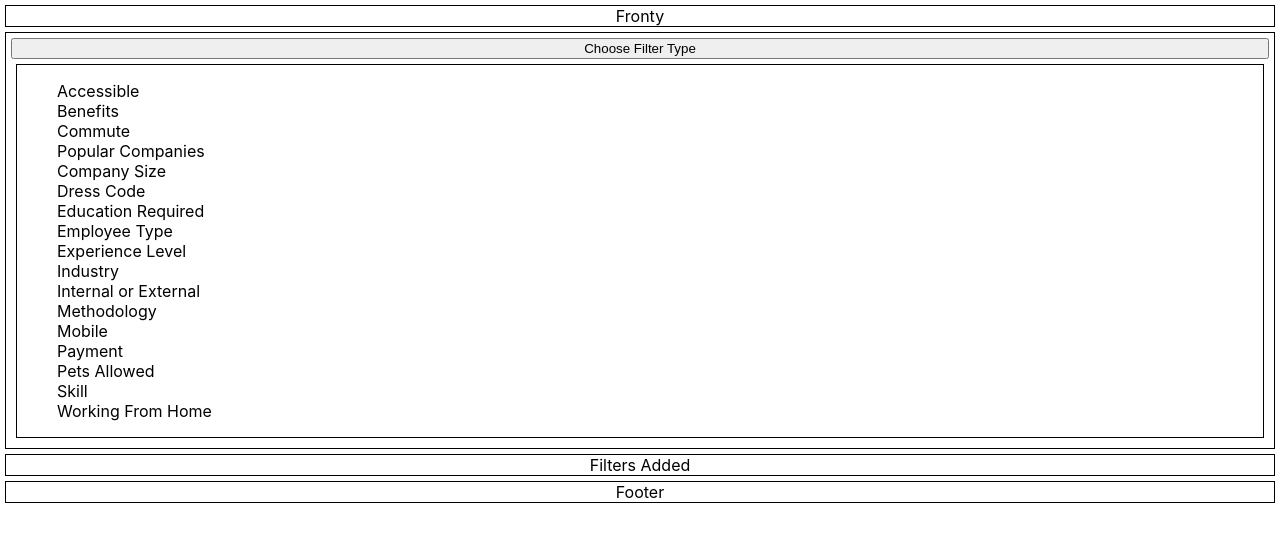
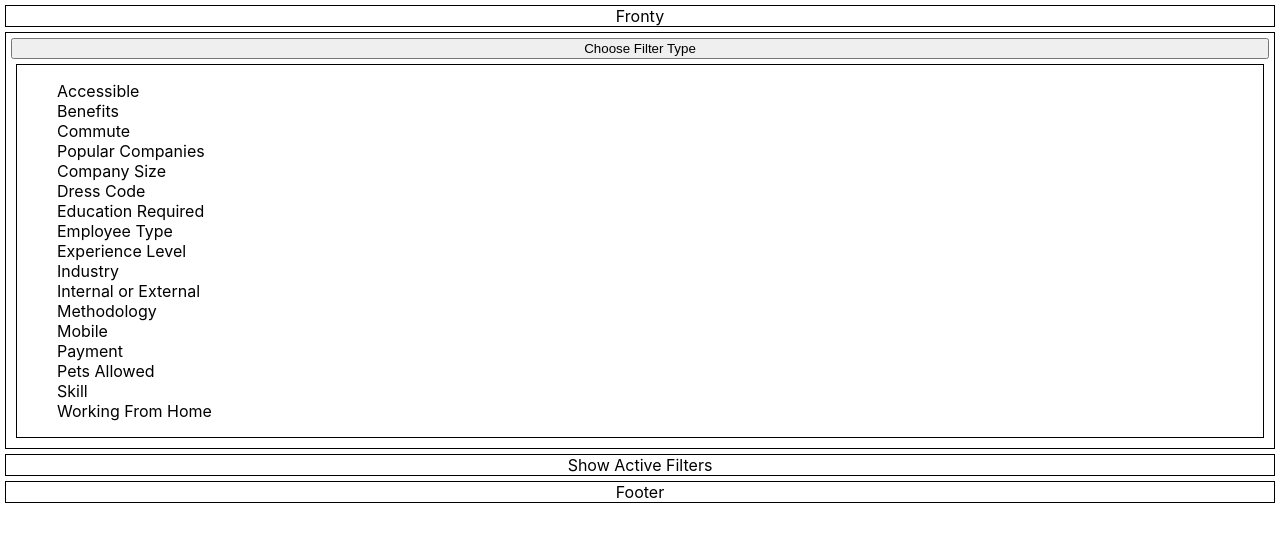
Before and after one commit to patcoston/fronty, a React (Create React App) app: page / in a window 1280 px wide. Both pictures are taken after a click on the button "Choose Filter Type". Shown: the top 542 px of the page. Built offline with nearby package versions, Linux system fonts and the light colour scheme.

Commit message:
Refactored App, renamed AddFilter to MainBody. Added ActiveFilters.

```diff
--- a/src/App.css
+++ b/src/App.css
@@ -1,19 +1,3 @@
 .App {
   text-align: center;
 }
-
-.App-header {
-  background-color: #fff;
-}
-
-.App-footer {
-  background-color: #fff;
-}
-
-.App-body {
-  background-color: #fff;
-}
-
-.App-link {
-  color: #61dafb;
-}
--- a/src/App.tsx
+++ b/src/App.tsx
@@ -1,6 +1,5 @@
 import React from "react"
-import AddFilter from "./components/AddFilter"
-import ShowResults from "./components/ShowResults"
+import MainBody from "./components/MainBody"
 import Header from "./components/Header"
 import Footer from "./components/Footer"
 import "./App.css"
@@ -8,16 +7,9 @@ import "./App.css"
 function App() {
   return (
     <div className="App">
-      <header className="App-header">
-        <Header />
-      </header>
-      <main className="App-main">
-        <AddFilter />
-        <ShowResults />
-      </main>
-      <footer className="App-footer">
-        <Footer />
-      </footer>
+      <Header />
+      <MainBody />
+      <Footer />
     </div>
   )
 }
--- a/src/components/AddFilter.css
+++ /dev/null
@@ -1,16 +0,0 @@
-.add-filter {
-  border: 1px solid black;
-  margin: 5px;
-  padding: 5px;
-  display: flex;
-  flex-direction: column;
-  justify-content: center;
-}
-
-.filters-added {
-  border: 1px solid black;
-  margin: 5px;
-  display: flex;
-  flex-direction: column;
-  justify-content: center;
-}
--- a/src/components/FilterChoose.tsx
+++ b/src/components/FilterChoose.tsx
@@ -2,16 +2,14 @@ import { FC } from "react"
 import "./FilterChoose.css"
 
 interface Props {
-  show: boolean
   list: Array<string>
   label: string
 }
 
-const FilterChoose: FC<Props> = ({ show, list, label }) => {
+const FilterChoose: FC<Props> = ({ list, label }) => {
   const size = list.length < 21 ? list.length : 20
   return (
     <>
-      {show && (
       <div className="filter-choose-body">
         <label htmlFor="filter-choose">Filter on {label}</label>
         <select
@@ -27,7 +25,6 @@ const FilterChoose: FC<Props> = ({ show, list, label }) => {
           ))}
         </select>
       </div>
-      )}
     </>
   )
 }
--- /dev/null
+++ b/src/components/MainBody.css
@@ -0,0 +1,8 @@
+.main-body {
+  border: 1px solid black;
+  margin: 5px;
+  padding: 5px;
+  display: flex;
+  flex-direction: column;
+  justify-content: center;
+}
--- a/src/components/AddFilter.tsx
+++ b/src/components/MainBody.tsx
@@ -1,19 +1,22 @@
 import { FC, useState } from "react"
 import FilterMenu from "./FilterMenu"
 import FilterChoose from "./FilterChoose"
+import ShowActiveFilters from "./ShowActiveFilters"
+import ShowResults from "./ShowResults"
 import { useStore } from "../store/StoreProvider"
 import filterData from "../data/filter-data"
 import * as filterType from "../utils/constants"
-import "./AddFilter.css"
+import "./MainBody.css"
 
 const AddFilter: FC = () => {
   const [showFilters, setShowFilters] = useState<boolean>(false)
   const [list, setList] = useState<Array<string>>([])
   const [label, setLabel] = useState<string>("")
-  const { setShowMenu, setShowResults } = useStore()
+  const { setShowMenu, setShowActiveFilters, setShowResults } = useStore()
 
   const showFilter = (menuType: number) => {
     setShowMenu(false)
+    setShowActiveFilters(true)
     setShowResults(false)
     setShowFilters(false)
 
@@ -23,6 +26,9 @@ const AddFilter: FC = () => {
         break
       case filterType.SHOW_RESULTS:
         setShowResults(true)
+        break
+      case filterType.SHOW_ACTIVE_FILTERS:
+        setShowActiveFilters(true)
         break
       default:
         setShowFilters(true)
@@ -34,14 +40,15 @@ const AddFilter: FC = () => {
 
   return (
     <>
-      <div className="add-filter">
+      <div className="main-body">
         <button onClick={() => showFilter(filterType.SHOW_MENU)}>
           Choose Filter Type
         </button>
         <FilterMenu showFilter={showFilter} />
-        <FilterChoose show={showFilters} list={list} label={label} />
+        {showFilters && <FilterChoose list={list} label={label} />}
       </div>
-      <div className="filters-added">Filters Added</div>
+      <ShowActiveFilters />
+      <ShowResults />
     </>
   )
 }
--- /dev/null
+++ b/src/components/ShowActiveFilters.css
@@ -0,0 +1,4 @@
+.show-active-filters {
+  border: 1px solid black;
+  margin: 5px;
+}
--- /dev/null
+++ b/src/components/ShowActiveFilters.tsx
@@ -0,0 +1,16 @@
+import { FC } from "react"
+import { useStore } from "../store/StoreProvider"
+import "./ShowActiveFilters.css"
+
+const ShowFilters: FC = () => {
+  const { showActiveFilters } = useStore()
+  return (
+    <>
+      {showActiveFilters && (
+        <div className="show-active-filters">Show Active Filters</div>
+      )}
+    </>
+  )
+}
+
+export default ShowFilters
--- a/src/store/StoreProvider.tsx
+++ b/src/store/StoreProvider.tsx
@@ -3,6 +3,8 @@ import { createContext, FC, useState, useContext } from "react"
 export interface Store {
   showMenu: boolean
   setShowMenu: (show: boolean) => void
+  showActiveFilters: boolean
+  setShowActiveFilters: (show: boolean) => void
   showResults: boolean
   setShowResults: (show: boolean) => void
 }
@@ -13,11 +15,14 @@ export const useStore = () => useContext<Store>(StoreContext)
 
 const StoreProvider: FC = ({ children }) => {
   const [showMenu, setShowMenu] = useState<boolean>(false)
+  const [showActiveFilters, setShowActiveFilters] = useState<boolean>(false)
   const [showResults, setShowResults] = useState<boolean>(false)
 
   const store: Store = {
     showMenu,
     setShowMenu,
+    showActiveFilters,
+    setShowActiveFilters,
     showResults,
     setShowResults,
   }
--- a/src/utils/constants.ts
+++ b/src/utils/constants.ts
@@ -1,5 +1,6 @@
 export const SHOW_MENU = 0
 export const SHOW_RESULTS = 1
+export const SHOW_ACTIVE_FILTERS = 2
 export const SHOW_ACCESSIBLE = 10
 export const SHOW_BENEFITS = 11
 export const SHOW_COMMUTE = 12
```
Lines whose indentation alone changed are shown as unchanged.
